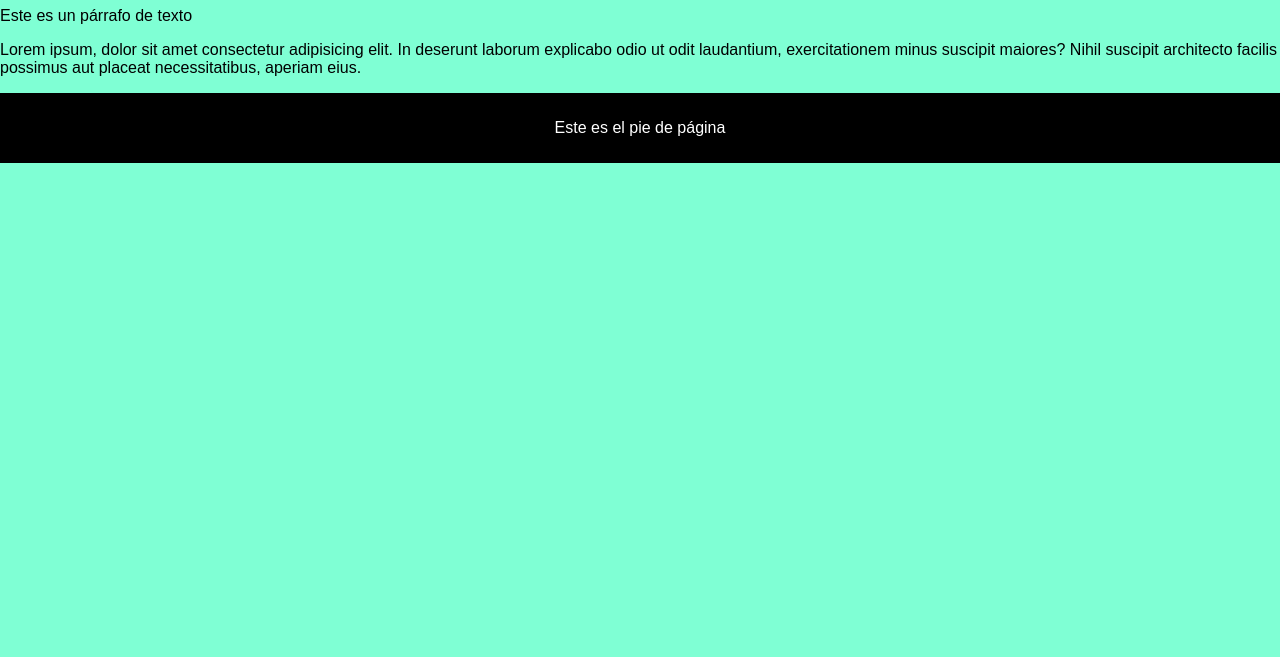
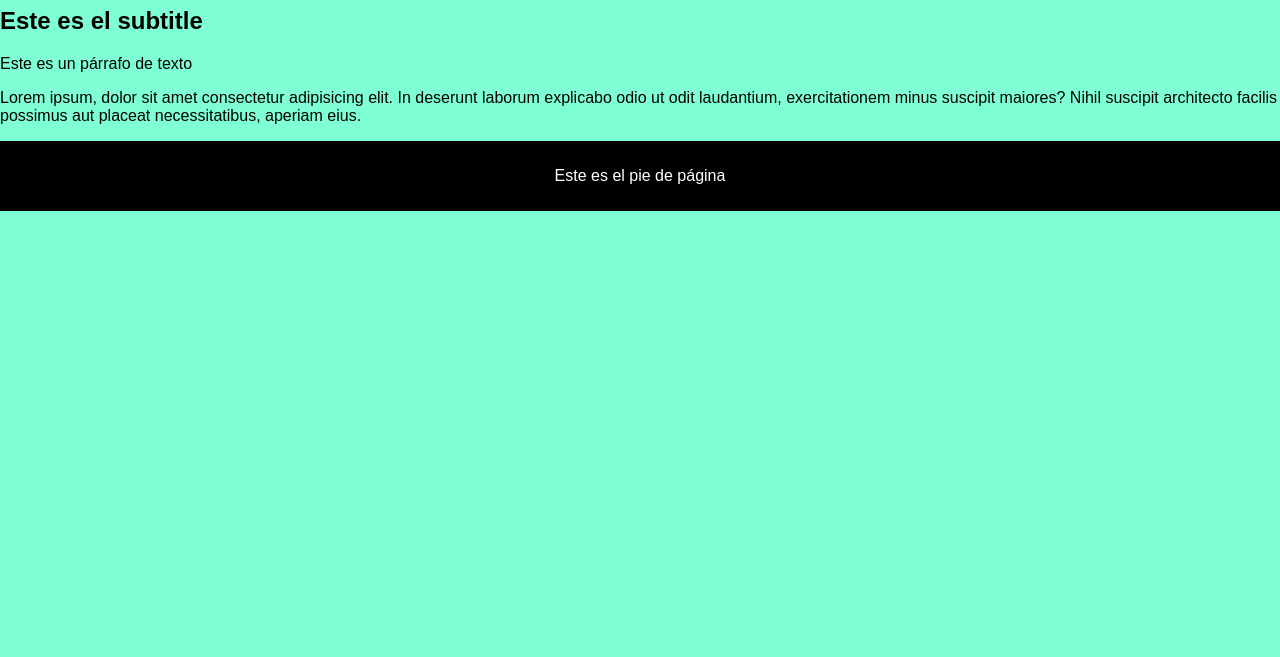
Before and after one commit to deimianvasquez/control_version_example, a plain HTML site: page index.html in a window 1280 px wide. Shown: the part 143-800 px from the top of the page. Drawn offline with Linux system fonts and the light colour scheme.

Commit message:
add sub title

```diff
--- a/index.html
+++ b/index.html
@@ -15,6 +15,7 @@
         </ul>
     </nav>
     <h1>Hola ¿qué tal?</h1>
+    <h2> Este es el subtitle</h2>
 
     <p>Este es un párrafo de texto</p>
 
```
